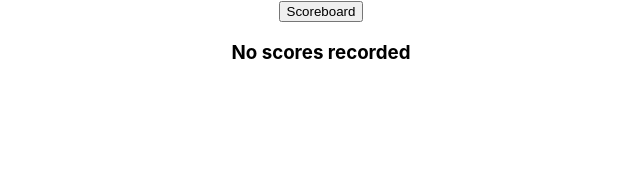
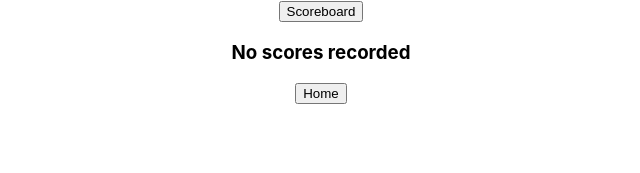
Before and after one commit to MagoroGraphics/covatars-remastered, a React (Create React App) app: page / in a window 1280 px wide. Both pictures are taken after a click on the button "Scoreboard". Shown: the top 173 px of the page, without its empty margins (319-959 px from the left). Built offline with nearby package versions, Linux system fonts and the light colour scheme.

Commit message:
Adds home button

```diff
--- a/src/components/PlayerCreation.tsx
+++ b/src/components/PlayerCreation.tsx
@@ -29,8 +29,8 @@ const PlayerCreation = () => {
     return playerInputs
   };
 
-  const handleOnClickScoreboard = () => {
-    setStep("Scoreboard")
+  const handleOnClick = (step : string) : void => {
+    setStep(step)
   }
   //Create an option to introduce number of players
   //Create a state to know which step the app is in
@@ -40,7 +40,7 @@ const PlayerCreation = () => {
 
   return (
     <div>
-      <button onClick={handleOnClickScoreboard}>Scoreboard</button>
+      <button onClick={() => handleOnClick("Scoreboard")}>Scoreboard</button>
       {step === "PlayerNumberInput" && (
         <form onSubmit={handleNumOfPlayersSubmit}>
           <h2>Insert number of players?</h2>
@@ -63,6 +63,7 @@ const PlayerCreation = () => {
       {step === "Scoreboard" && (
         <div>
           <h3>No scores recorded</h3>
+          <button onClick={() => handleOnClick("PlayerNumberInput")}>Home</button>
         </div>
       )}
     </div>
```
